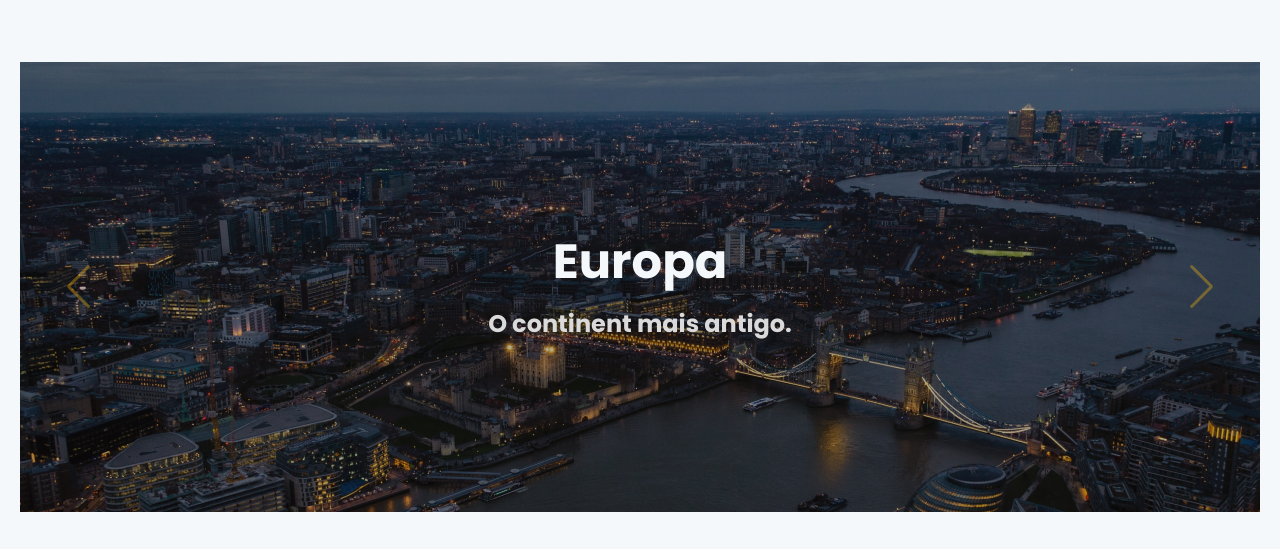
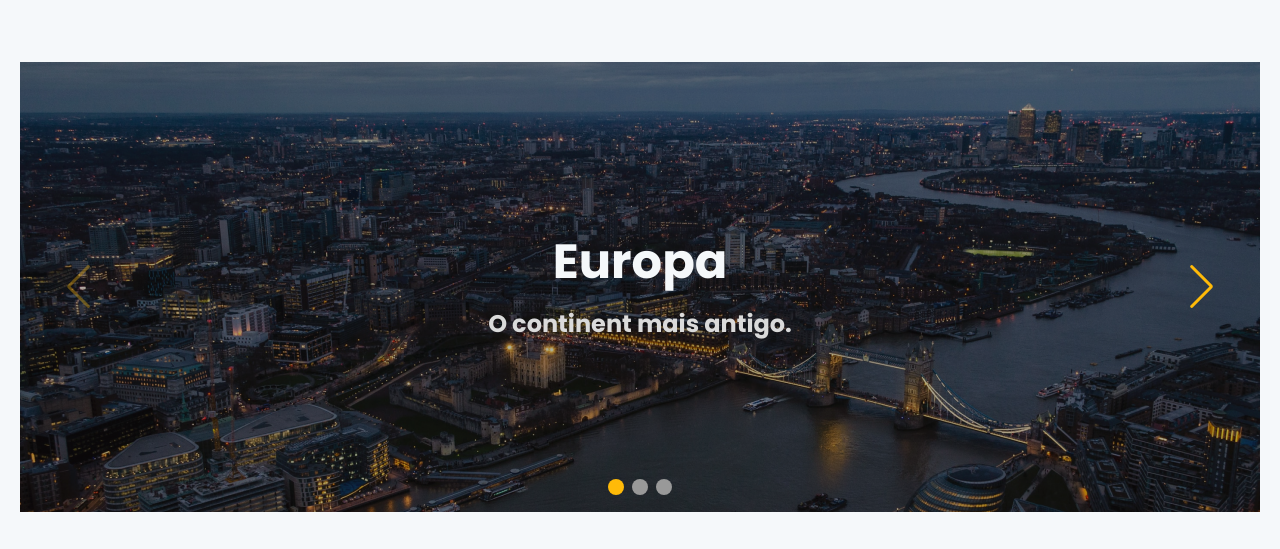
Before and after one commit to thiagonmiziara/wordtrip, a Next.js app: page / in a window 1280 px wide. Shown: the part 926-1475 px from the top of the page. Built offline with nearby package versions, Linux system fonts and the light colour scheme.

Commit message:
add component ContentSlider e title

```diff
--- /dev/null
+++ b/src/components/Slider/ContentSlider.tsx
@@ -0,0 +1,41 @@
+import Link from "next/link";
+import { Flex, Heading, Text } from "@chakra-ui/react";
+
+const ContentSlider = () => {
+  return (
+    <Flex
+      w="100%"
+      h="100%"
+      align="center"
+      justify="center"
+      direction="column"
+      bgImage="url(/continent.png)"
+      bgSize="cover"
+      bgRepeat="no-repeat"
+      textAlign="center"
+      bgPosition="center"
+    >
+      <Link href="/continent/europe">
+        <a>
+          <Heading
+            fontSize={["3xl", "4xl", "5xl"]}
+            color="gray.100"
+            fontWeight="bold"
+          >
+            Europa
+          </Heading>
+          <Text
+            fontWeight="bold"
+            color="gray.300"
+            fontSize={[".8rem", "1xl", "2xl"]}
+            mt={["2", "4"]}
+          >
+            O continent mais antigo.
+          </Text>
+        </a>
+      </Link>
+    </Flex>
+  );
+};
+
+export default ContentSlider;
--- a/src/components/Slider/SwiperComponent.tsx
+++ /dev/null
@@ -1,27 +0,0 @@
-import { ReactNode } from "react";
-import SwiperCore, { Navigation, Pagination, A11y } from "swiper";
-import { Swiper, SwiperSlide } from "swiper/react";
-SwiperCore.use([Navigation, Pagination, A11y]);
-
-interface SwiperComponentProps {
-  children: ReactNode;
-}
-
-
-const SwiperComponent = ({children}:SwiperComponentProps) => {
-  return (
-    <Swiper
-        slidesPerView={1}
-        navigation
-        pagination={{clickable: true}}
-        autoplay={{ delay: 4000 }}
-        style={{ width: "100%", flex: "1" }}
-      >
-        <SwiperSlide>
-          {children}
-        </SwiperSlide>
-      </Swiper>
-  )
-}
-
-export default SwiperComponent
--- a/src/components/Slider/index.tsx
+++ b/src/components/Slider/index.tsx
@@ -1,10 +1,14 @@
 import Link from "next/link";
 import { Flex, Heading, Text } from "@chakra-ui/react";
 
-import SwiperComponent from "./SwiperComponent";
+import SwiperCore, { Navigation, Pagination, A11y } from "swiper";
+import { Swiper, SwiperSlide } from "swiper/react";
+import ContentSlider from "./ContentSlider";
+SwiperCore.use([Navigation, Pagination, A11y]);
 
 const Slider = () => {
   return (
+    <>
       <Flex
         w="100%"
         maxW="1240px"
@@ -12,41 +16,28 @@ const Slider = () => {
         mb={["5", "10"]}
         h={["250px", "450px"]}
       >
-      <SwiperComponent>
-        <Flex
-          w="100%"
-          h="100%"
-          align="center"
-          justify="center"
-          direction="column"
-          bgImage="url(/continent.png)"
-          bgSize="cover"
-          bgRepeat="no-repeat"
-          textAlign="center"
-          bgPosition="center"
+        <Swiper
+          slidesPerView={1}
+          navigation
+          pagination={{ clickable: true }}
+          autoplay={{ delay: 4000 }}
+          style={{ width: "100%", flex: "1" }}
         >
-          <Link href="/continent/europe">
-            <a>
-              <Heading
-                fontSize={["3xl", "4xl", "5xl"]}
-                color="gray.100"
-                fontWeight="bold"
-              >
-                Europa
-              </Heading>
-              <Text
-                fontWeight="bold"
-                color="gray.300"
-                fontSize={[".8rem", "1xl", "2xl"]}
-                mt={["2", "4"]}
-              >
-                O continent mais antigo.
-              </Text>
-            </a>
-          </Link>
+          <SwiperSlide>
+           <ContentSlider/>
+          </SwiperSlide>
+
+          <SwiperSlide>
+            <ContentSlider/>
+          </SwiperSlide>
+
+          <SwiperSlide>
+            <ContentSlider/>
+          </SwiperSlide>
+
+        </Swiper>
       </Flex>
-      </SwiperComponent>
-    </Flex>
+    </>
   );
 };
 
--- a/src/pages/_document.tsx
+++ b/src/pages/_document.tsx
@@ -10,6 +10,10 @@ export default class MyDocument extends Document {
             href="https://fonts.googleapis.com/css2?family=Poppins:wght@400;500;600;700&display=swap"
             rel="stylesheet"
           />
+
+          <link rel="shortcut icon" href="/Airplane.svg" type="image/svg" />
+          <title>World Trip</title>
+
         </Head>
         <body>
           <Main />
```
Lines whose indentation alone changed are shown as unchanged.
